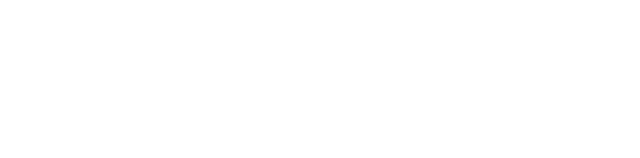
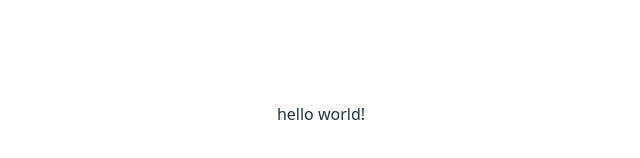
Before and after one commit to VanshajSaxena/printit-desktop, a React (Vite) app in the folder packages/renderer/: page / in a window 1280 px wide. Shown: the part 286-444 px from the top of the page, without its empty margins (319-959 px from the left). Built offline with nearby package versions, Linux system fonts and the light colour scheme.

Commit message:
feat(renderer): hello world!

```diff
--- a/packages/renderer/src/App.tsx
+++ b/packages/renderer/src/App.tsx
@@ -1,7 +1,7 @@
 import './App.css';
 
 function App() {
-  return <></>;
+  return <>hello world!</>;
 }
 
 export default App;
```
